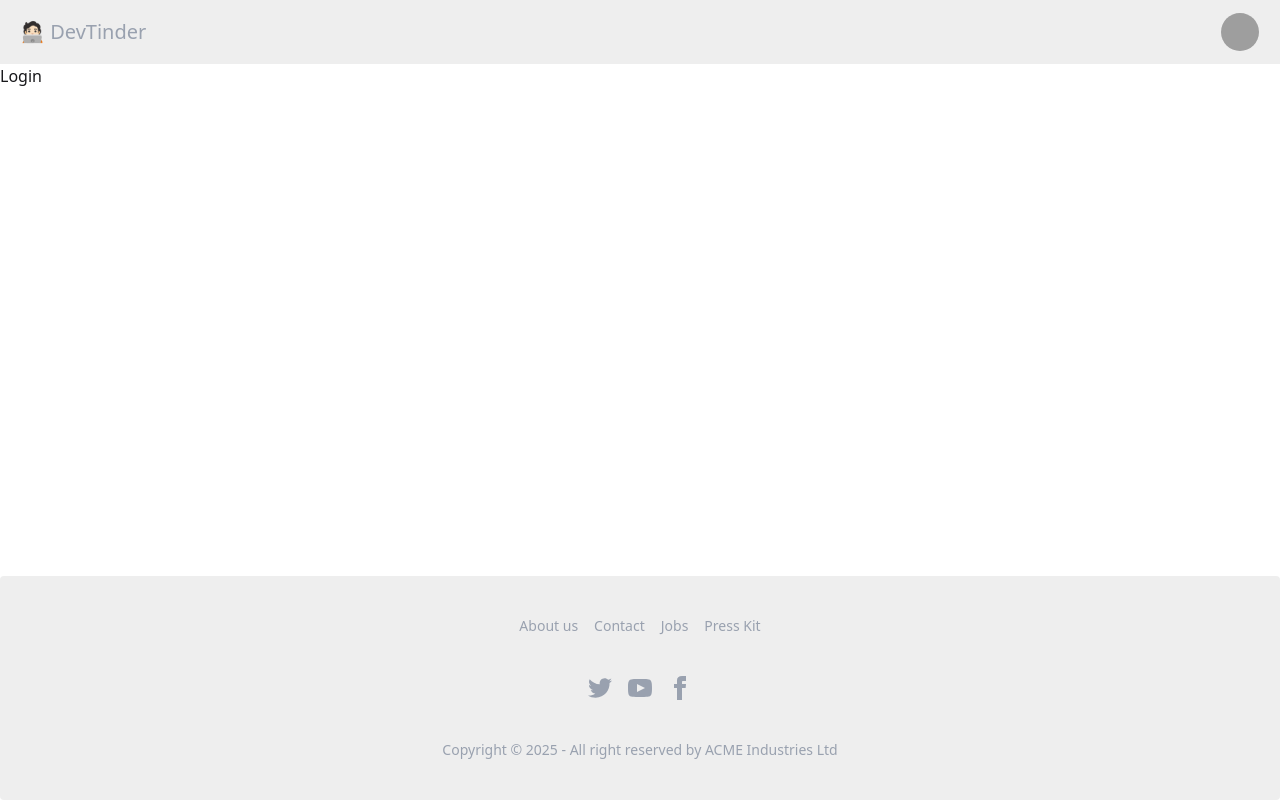
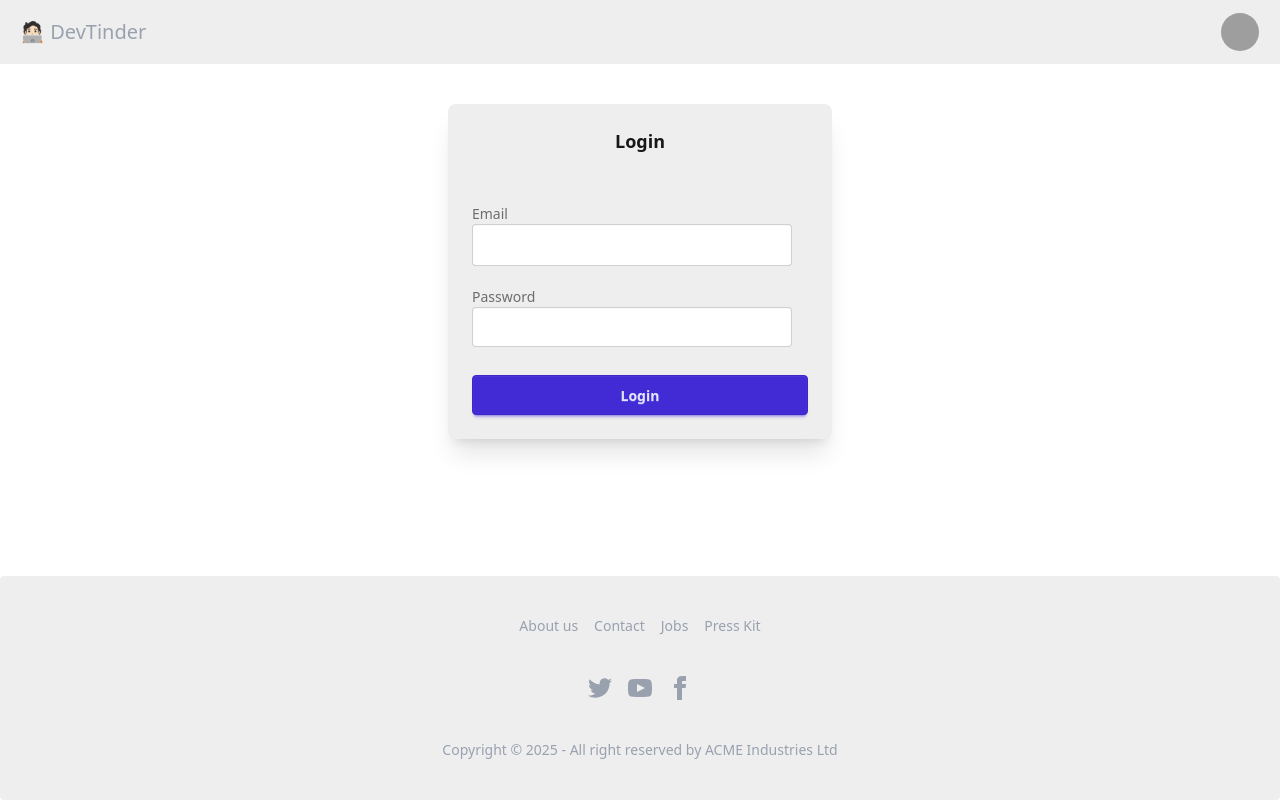
Before and after one commit to itsdev-vy/devTinder-fe, a React (Vite) app: page /login in a window 1280 px wide. Built offline with nearby package versions, Linux system fonts and the light colour scheme; grey boxes are pictures that could not be loaded.

Commit message:
Add login functionality with Axios and create Card and Input components

```diff
--- a/package.json
+++ b/package.json
@@ -11,6 +11,7 @@
   },
   "dependencies": {
     "@tailwindcss/vite": "^4.0.6",
+    "axios": "^1.7.9",
     "react": "^18.3.1",
     "react-dom": "^18.3.1",
     "react-router": "^7.1.5",
--- /dev/null
+++ b/src/components/card/Card.jsx
@@ -0,0 +1,56 @@
+import React, { useState } from 'react';
+import Input from '../input/Input';
+import axios from 'axios';
+
+const Card = () => {
+  const [email, setEmail] = useState('');
+  const [password, setPassword] = useState('');
+
+  const handleSubmit = async () => {
+    try {
+      const response = await axios.post(
+        'http://localhost:8000/login',
+        {
+          emailId: email,
+          password,
+        },
+        {
+          withCredentials: true,
+        }
+      );
+
+      if (response.status === 200) {
+        console.log('Login successful');
+        setEmail('');
+        setPassword('');
+      }
+    } catch (error) {
+      console.error(error);
+    }
+  };
+
+  return (
+    <div className="flex justify-center my-10">
+      <div className="card bg-base-300 w-96 shadow-xl">
+        <div className="card-body">
+          <h2 className="card-title justify-center">Login</h2>
+          <div className="py-5">
+            <Input
+              email={email}
+              setEmail={setEmail}
+              password={password}
+              setPassword={setPassword}
+            />
+          </div>
+          <div className="card-actions justify-center">
+            <button className="btn btn-primary w-full" onClick={handleSubmit}>
+              Login
+            </button>
+          </div>
+        </div>
+      </div>
+    </div>
+  );
+};
+
+export default Card;
--- /dev/null
+++ b/src/components/input/Input.jsx
@@ -0,0 +1,32 @@
+import React from 'react';
+
+const Input = ({ email, password, setEmail, setPassword }) => {
+  return (
+    <label className="form-control w-full max-w-xs">
+      <div className="my-5">
+        <div className="label">
+          <span className="label-text">Email</span>
+        </div>
+        <input
+          type="text"
+          value={email}
+          className="input input-bordered w-full max-w-xs py-5"
+          onChange={(e) => setEmail(e.target.value)}
+        />
+      </div>
+      <div>
+        <div className="label">
+          <span className="label-text">Password</span>
+        </div>
+        <input
+          type="text"
+          value={password}
+          className="input input-bordered w-full max-w-xs"
+          onChange={(e) => setPassword(e.target.value)}
+        />
+      </div>
+    </label>
+  );
+};
+
+export default Input;
--- a/src/view/login/Login.jsx
+++ b/src/view/login/Login.jsx
@@ -1,7 +1,12 @@
-import React from 'react';
+import { useState } from 'react';
+import Card from '../../components/card/Card';
 
 const Login = () => {
-  return <div>Login</div>;
+  return (
+    <div>
+      <Card />
+    </div>
+  );
 };
 
 export default Login;
```
Also changed, not shown: 1 other file (tests, documents, lock files or other folders).
